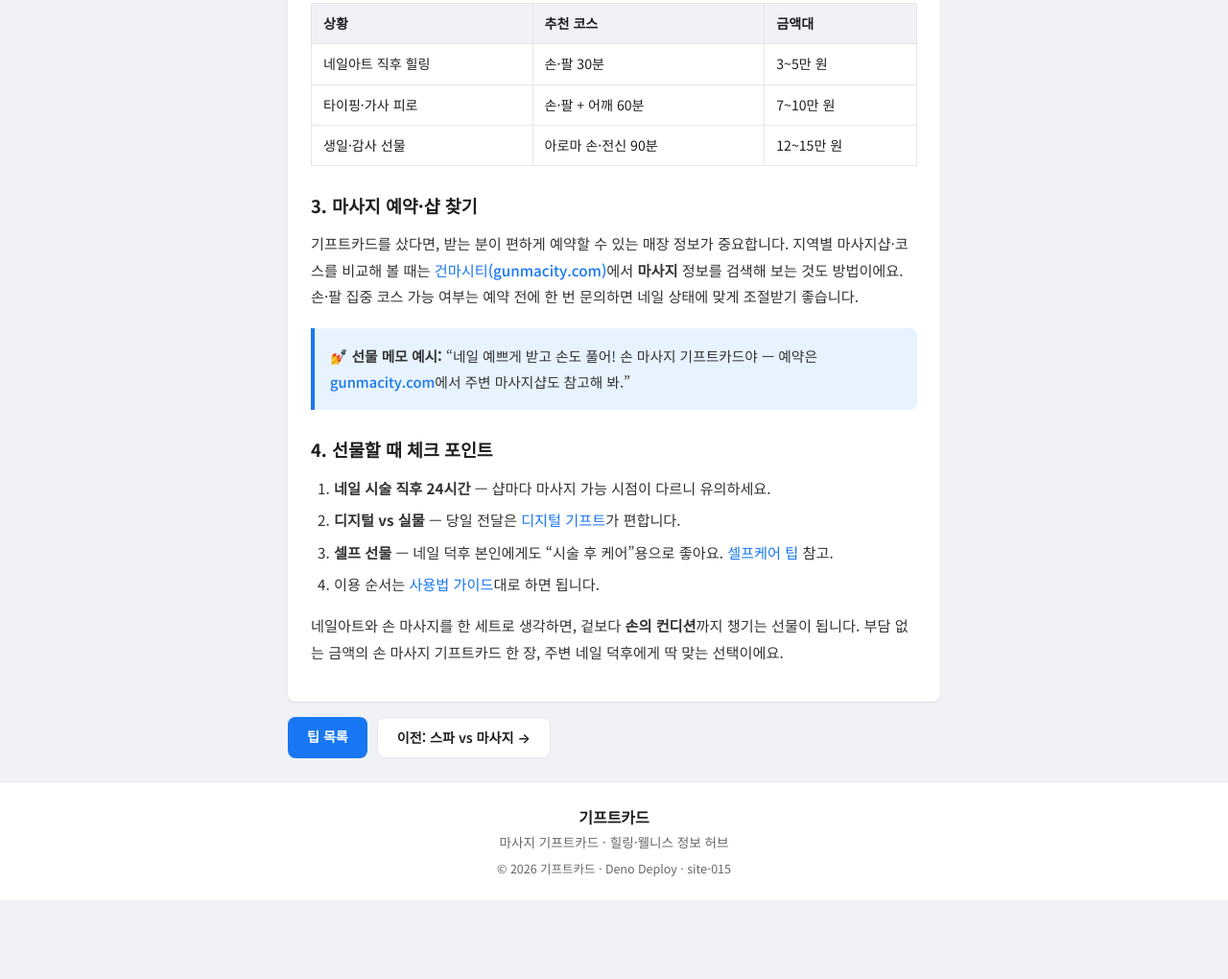
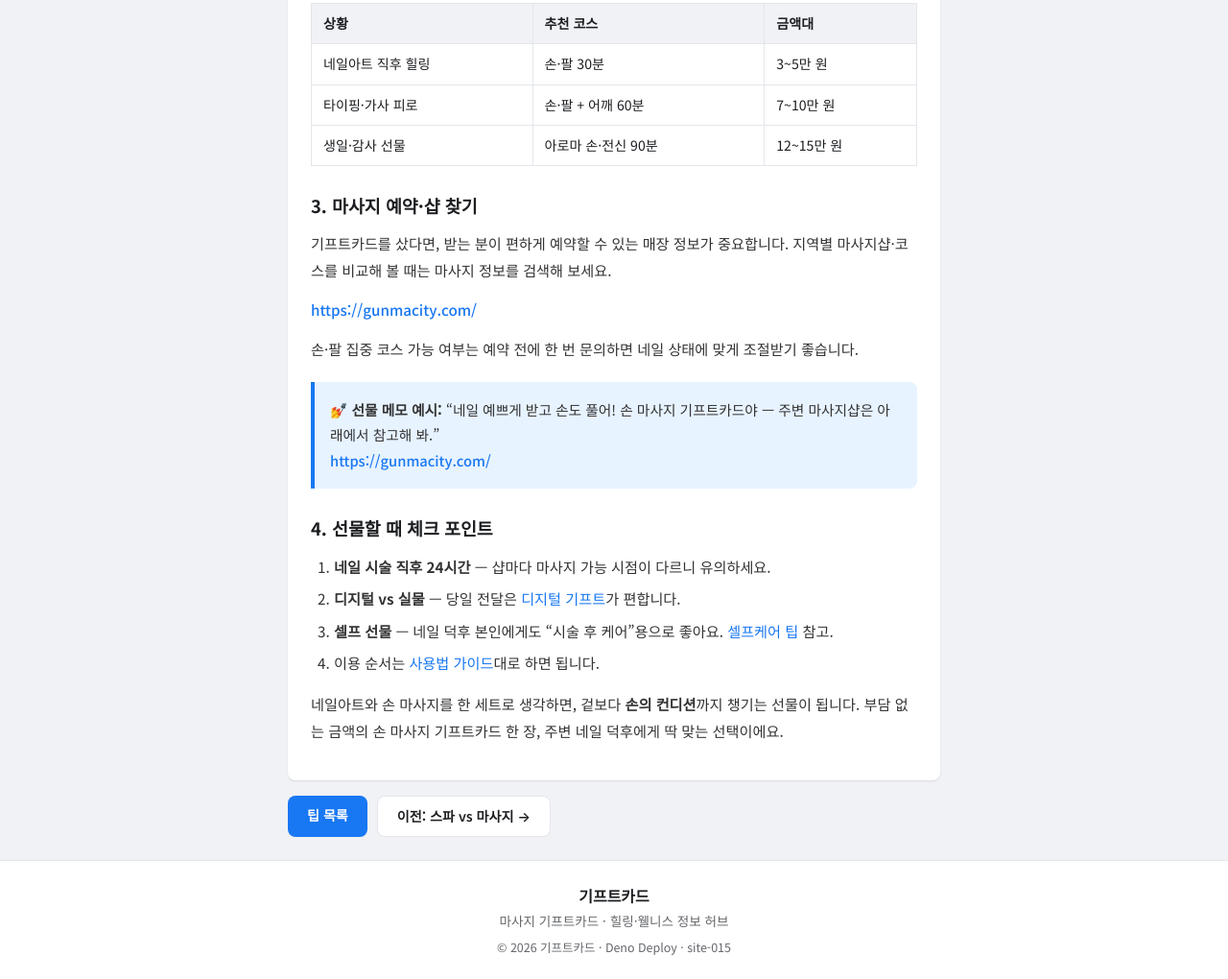
Before and after one commit to kyungrock/site-015, a plain HTML site: page posts/nail-art-hand-massage-gift.html in a window 1280 px wide. Shown: the part 1173-2193 px from the top of the page at 96% size. Before the commit the page ends 2111 px from the top, so only its background shows below. Drawn offline with Linux system fonts and the light colour scheme.

Commit message:
Show gunmacity.com link separately outside massage text
Co-authored-by: Cursor <cursoragent@cursor.com>

```diff
--- a/posts/nail-art-hand-massage-gift.html
+++ b/posts/nail-art-hand-massage-gift.html
@@ -103,13 +103,17 @@
       <h2>3. 마사지 예약·샵 찾기</h2>
       <p>
         기프트카드를 샀다면, 받는 분이 편하게 예약할 수 있는 매장 정보가 중요합니다.
-        지역별 마사지샵·코스를 비교해 볼 때는
-        <a href="https://gunmacity.com/" target="_blank" rel="noopener noreferrer">건마시티(gunmacity.com)</a>에서
-        <strong>마사지</strong> 정보를 검색해 보는 것도 방법이에요.
+        지역별 마사지샵·코스를 비교해 볼 때는 마사지 정보를 검색해 보세요.
+      </p>
+      <p>
+        <a href="https://gunmacity.com/" target="_blank" rel="noopener noreferrer">https://gunmacity.com/</a>
+      </p>
+      <p>
         손·팔 집중 코스 가능 여부는 예약 전에 한 번 문의하면 네일 상태에 맞게 조절받기 좋습니다.
       </p>
       <div class="article-highlight">
-        <p>💅 <strong>선물 메모 예시:</strong> “네일 예쁘게 받고 손도 풀어! 손 마사지 기프트카드야 — 예약은 <a href="https://gunmacity.com/" target="_blank" rel="noopener noreferrer">gunmacity.com</a>에서 주변 마사지샵도 참고해 봐.”</p>
+        <p>💅 <strong>선물 메모 예시:</strong> “네일 예쁘게 받고 손도 풀어! 손 마사지 기프트카드야 — 주변 마사지샵은 아래에서 참고해 봐.”</p>
+        <p><a href="https://gunmacity.com/" target="_blank" rel="noopener noreferrer">https://gunmacity.com/</a></p>
       </div>
 
       <h2>4. 선물할 때 체크 포인트</h2>
```
